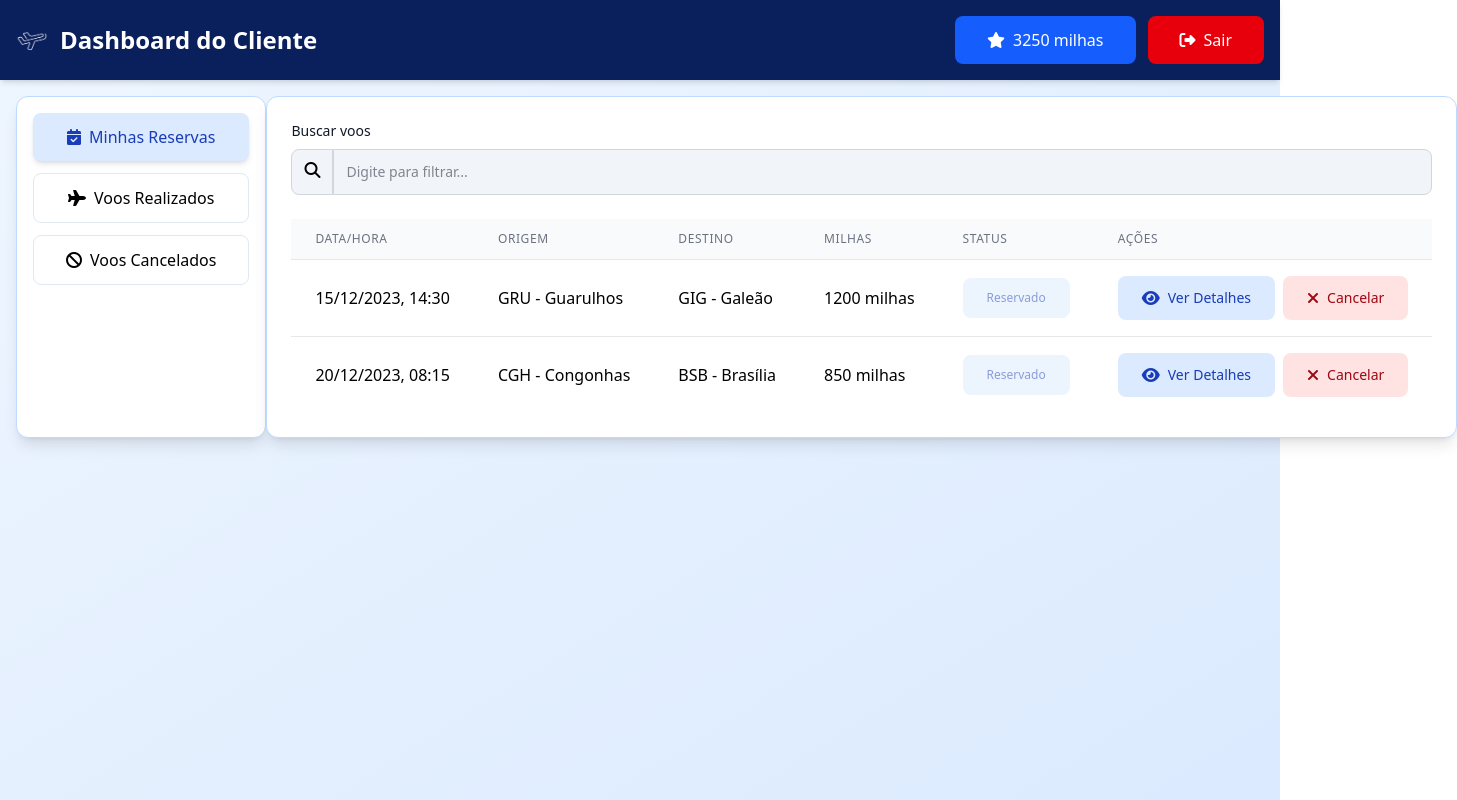
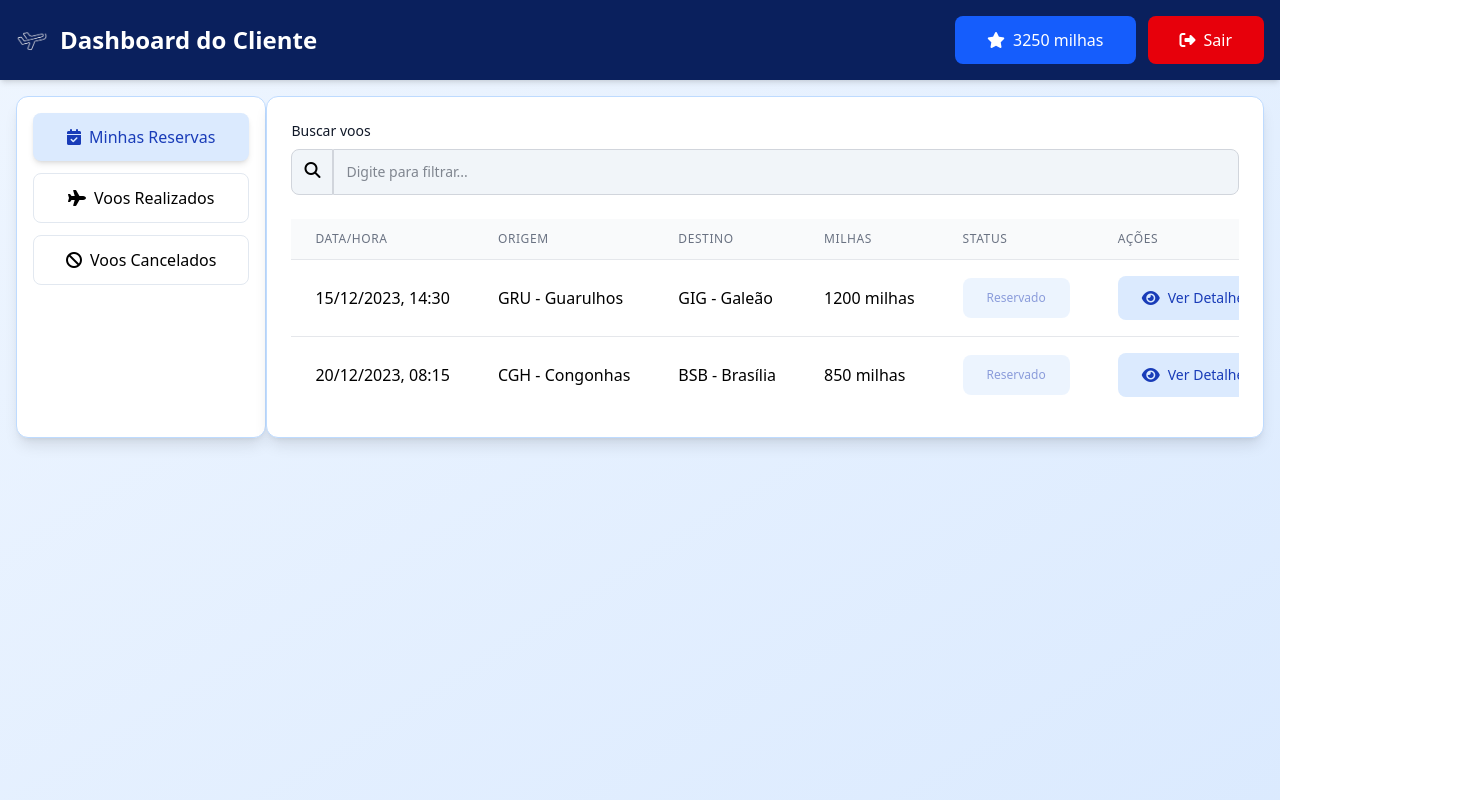
Before and after one commit to dac-ufpr-org/airline-company, a Vue app in the folder frontend/: page /client/dashboard in a window 1280 px wide. Shown: the whole page, 1457 px wide, since content can reach past the window. Built offline with nearby package versions, Linux system fonts and the light colour scheme.

Commit message:
chore: ajuste de overflow-x na tabela de flights

```diff
--- a/frontend/src/components/FlightsTable.vue
+++ b/frontend/src/components/FlightsTable.vue
@@ -5,7 +5,7 @@
       :active-tab="activeTab"
       @tab-change="handleTabChange"
     />
-    <div :class="!activeSidebar ? 'ml-4' : ''" class="bg-white my-4 mr-4 w-full p-6 rounded-xl shadow-lg border border-blue-200">
+    <div :class="!activeSidebar ? 'ml-4' : ''" class="overflow-x-auto bg-white my-4 mr-4 w-full p-6 rounded-xl shadow-lg border border-blue-200">
       <div class="mb-6">
         <Input
           title="Buscar voos"
```
